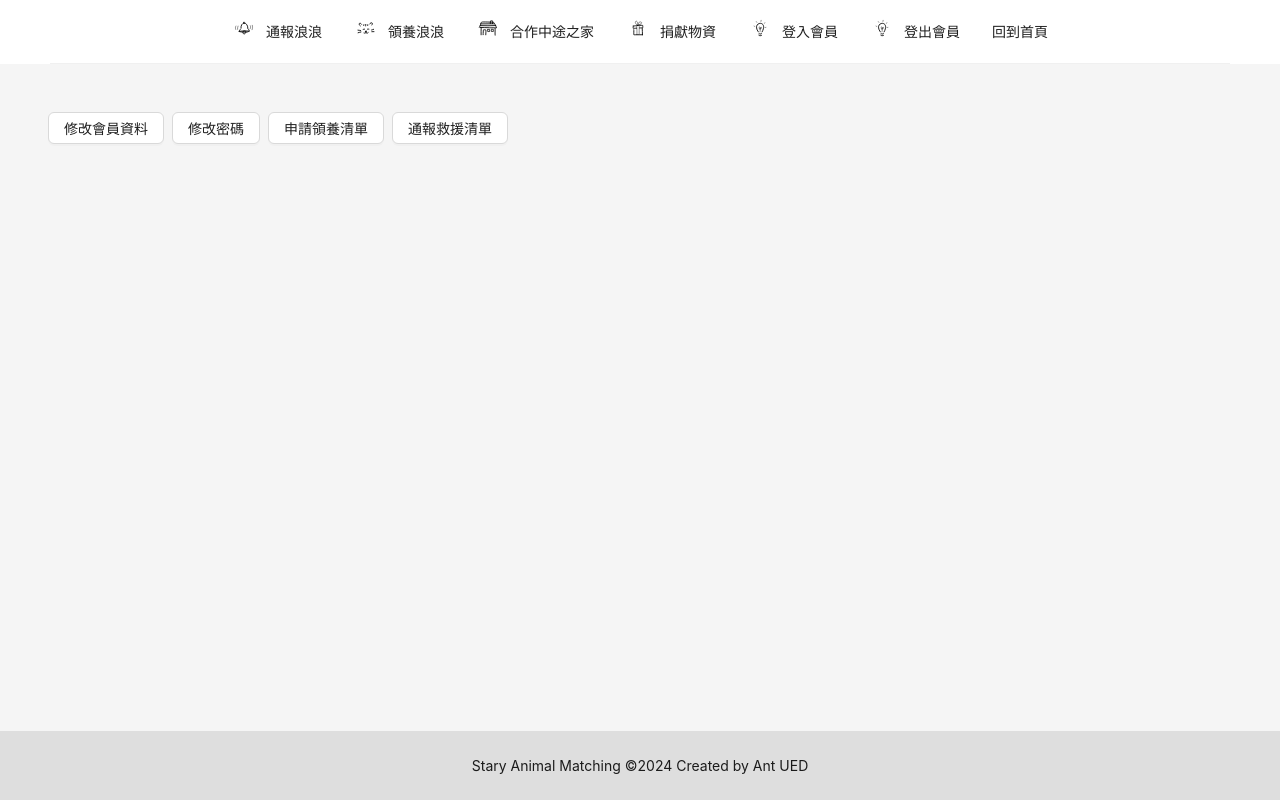
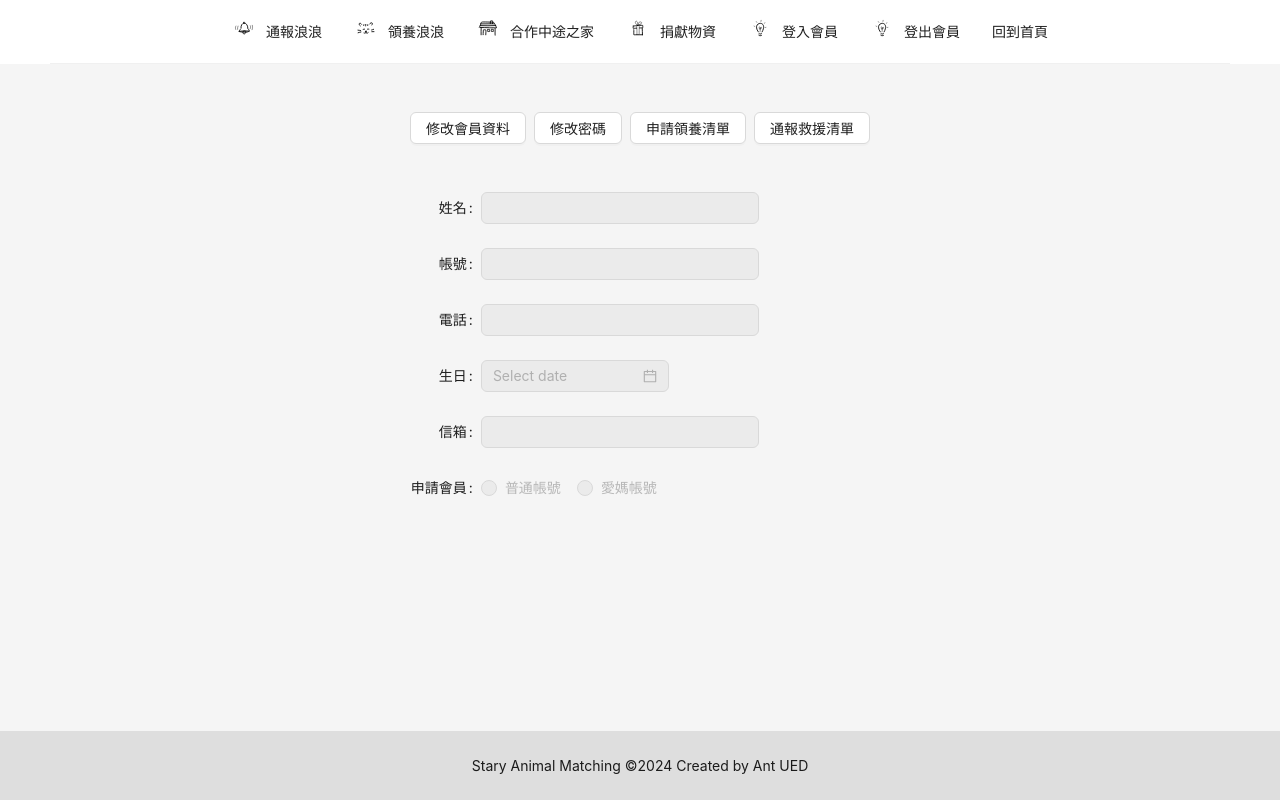
Before and after one commit to amy199988/react-StrayAnimalMatching, a React (Vite) app: page /user in a window 1280 px wide. Built offline with nearby package versions, Linux system fonts and the light colour scheme; no server answers.

Commit message:
20241205

```diff
--- a/src/pages/Lovemom/Lovemom.jsx
+++ b/src/pages/Lovemom/Lovemom.jsx
@@ -1,7 +1,7 @@
 import React, { useEffect, useState } from "react";
 import { Button, Space, Form, Input, DatePicker, Radio, Row, Col } from "antd";
 import { useNavigate } from "react-router-dom";
-import moment from "moment";
+  import moment from "moment";
 import { lovemomData } from "../../services/lovehome";
 
 const Lovemom = () => {
--- a/src/pages/User/User.jsx
+++ b/src/pages/User/User.jsx
@@ -1,9 +1,36 @@
-import React from "react";
-import { Button, Space } from "antd";
+import React, { useEffect, useState } from "react";
+import { Button, Space, Form, Input, DatePicker, Radio, Row, Col } from "antd";
+import moment from "moment";
 import { useNavigate } from "react-router-dom";
+import { userData } from "../../services/userService";
 
 const User = () => {
   const navigate = useNavigate();
+  const [componentDisabled] = useState(true);
+  const [form] = Form.useForm();
+
+  useEffect(() => {
+    const loadData = async () => {
+      try {
+        const apiResponse = await userData();
+
+        form.setFieldsValue({
+          username: apiResponse.data.userName,
+          account: apiResponse.data.account,
+          phone: apiResponse.data.phone,
+          birthdate: apiResponse.data.birthdate
+            ? moment(apiResponse.data.birthdate)
+            : null,
+          email: apiResponse.data.email,
+          role: apiResponse.data.role,
+        });
+        console.log(apiResponse);
+      } catch (error) {
+        console.error("Error fetching lovemom:", error);
+      }
+    };
+    loadData();
+  }, [form]);
 
   const handleNavigation = (key) => {
     if (key === "Urequest_list") {
@@ -14,7 +41,15 @@ const User = () => {
   };
 
   return (
-    <Space wrap>
+    <div
+      style={{
+        display: "flex",
+        flexDirection: "column",
+        alignItems: "center",
+        paddingBottom: "40px",
+      }}
+    >
+      <Space wrap style={{ marginBottom: "48px" }}>
         <Button>修改會員資料</Button>
         <Button>修改密碼</Button>
         <Button onClick={() => handleNavigation("Urequest_list")}>
@@ -24,6 +59,51 @@ const User = () => {
           通報救援清單
         </Button>
       </Space>
+      <Row
+        gutter={16}
+        style={{ width: "100%", maxWidth: "1200px", justifyContent: "center" }}
+      >
+        <Col span={10}>
+          <Form
+            form={form}
+            labelCol={{ span: 4 }}
+            wrapperCol={{ span: 14 }}
+            layout="horizontal"
+            disabled={componentDisabled}
+            style={{
+              maxWidth: 600,
+            }}
+          >
+            <Form.Item name="username" label="姓名">
+              <Input />
+            </Form.Item>
+
+            <Form.Item name="account" label="帳號">
+              <Input />
+            </Form.Item>
+
+            <Form.Item name="phone" label="電話">
+              <Input />
+            </Form.Item>
+
+            <Form.Item name="birthdate" label="生日">
+              <DatePicker format="YYYY-MM-DD" />
+            </Form.Item>
+
+            <Form.Item name="email" label="信箱">
+              <Input />
+            </Form.Item>
+
+            <Form.Item name="role" label="申請會員">
+              <Radio.Group>
+                <Radio value="role_user">普通帳號</Radio>
+                <Radio value="role_lovemom">愛媽帳號</Radio>
+              </Radio.Group>
+            </Form.Item>
+          </Form>
+        </Col>
+      </Row>
+    </div>
   );
 };
 
--- /dev/null
+++ b/src/services/userService.js
@@ -0,0 +1,20 @@
+// services/authService.js
+
+const API_BASE_URL = "http://localhost:8081";
+
+/**
+ * 查看會員資料
+ * @returns {Promise<Object>} 包含結果的 API
+ */
+export const userData = async () => {
+  const response = await fetch(`${API_BASE_URL}/user`, {
+    method: "GET",
+    credentials: "include",
+  })
+
+  if (!response.ok) {
+    throw new Error("無法取得會員資料");
+  }
+
+  return response.json();
+}
```
Lines whose indentation alone changed are shown as unchanged.
